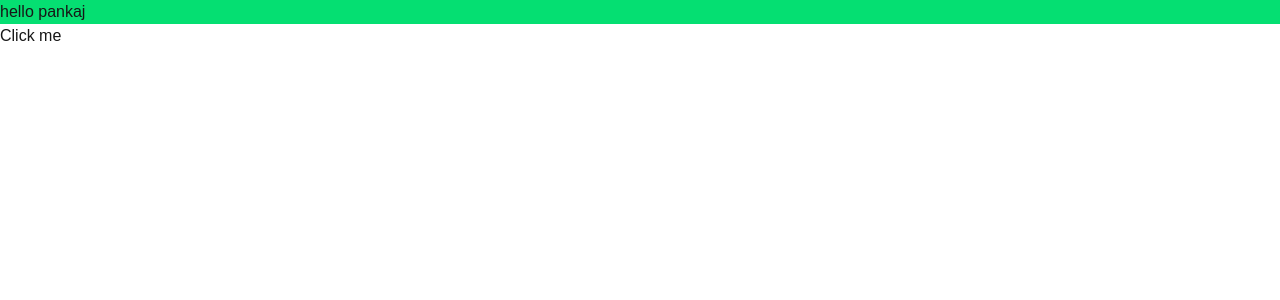
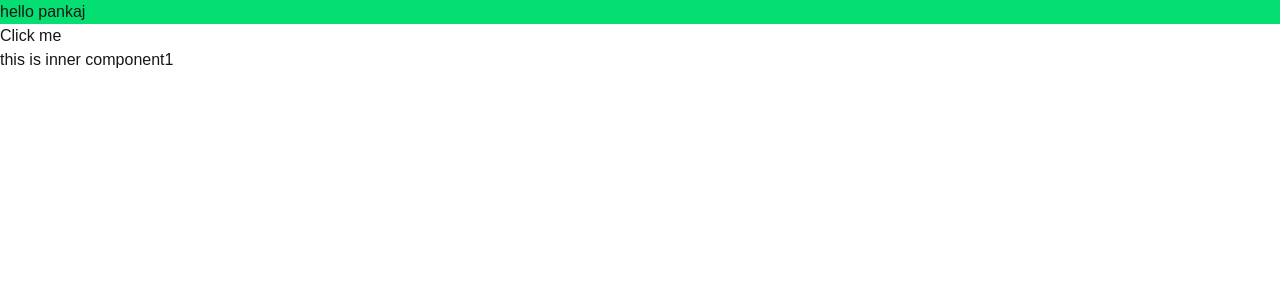
Before and after one commit to Pankajkumargupta/nextjs_mynewapp1, a Next.js app: page / in a window 1280 px wide. Shown: the top 300 px of the page. Built offline with nearby package versions, Linux system fonts and the light colour scheme.

Commit message:
make component inside component and how to use component as a function

```diff
--- a/app/page.tsx
+++ b/app/page.tsx
@@ -8,12 +8,18 @@ export default function Home() {
    const apple=()=>{
      setName("gupta")
     }
+    const InnerComp =()=>{
+    return(
+      <h1>this is inner component1</h1>
+    )}
   return (
 
     <div>
       <h1 className="bg-green-400 flex-grid">hello {name} </h1>
      <button onClick={()=>apple()}>Click me</button>
-
+      {/* <InnerComp/> */}
+      {InnerComp()}
+      {/* HOW TO USE COMPONENT AS A FUNCTION */}
     </div>
   );
 }
```
